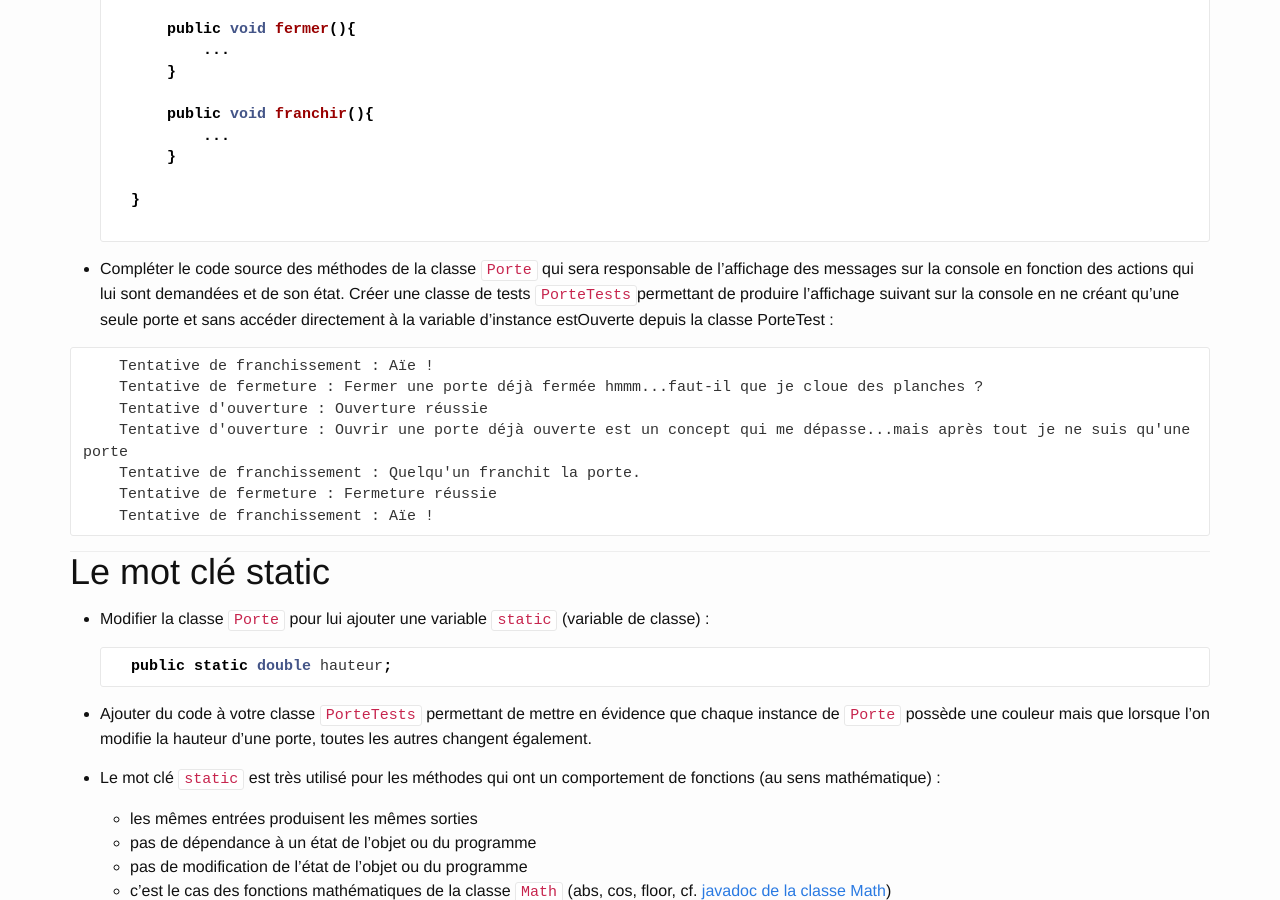
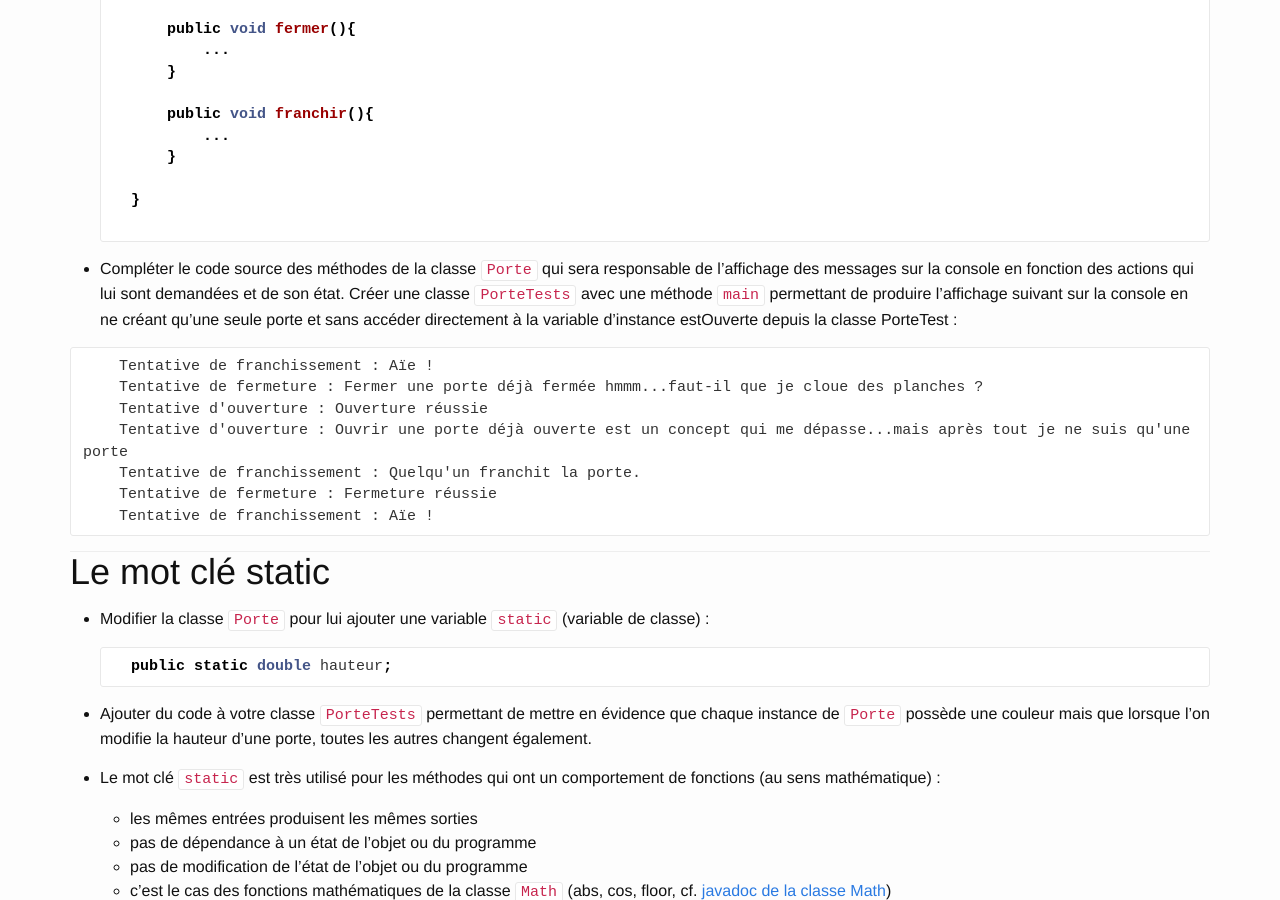
Before and after one commit to geiilyon/geiilyon.github.io, a Jekyll site: the page built from _collection_enonces/tp1.md, in a window 1280 px wide and 900 px high, scrolled down 6410 px. Built offline with Jekyll 4.4.1, drawn with Linux system fonts in a browser that asks for light colours; nearby versions of some CDN libraries; library files that are not in the unit come from our copies.

Commit message:
Modif consigne exercice Porte

```diff
--- a/_collection_enonces/tp1.md
+++ b/_collection_enonces/tp1.md
@@ -252,7 +252,7 @@
 
   ~~~
 
-* Compléter le code source des méthodes de la classe `Porte` qui sera responsable de l'affichage des messages sur la console en fonction des actions qui lui sont demandées et de son état. Créer une classe de tests `PorteTests`permettant de produire l'affichage suivant sur la console en ne créant qu'une seule porte et sans accéder directement à la variable d'instance estOuverte depuis la classe PorteTest :
+* Compléter le code source des méthodes de la classe `Porte` qui sera responsable de l'affichage des messages sur la console en fonction des actions qui lui sont demandées et de son état. Créer une classe `PorteTests` avec une méthode `main` permettant de produire l'affichage suivant sur la console en ne créant qu'une seule porte et sans accéder directement à la variable d'instance estOuverte depuis la classe PorteTest :
 
 ~~~
     Tentative de franchissement : Aïe !
```
